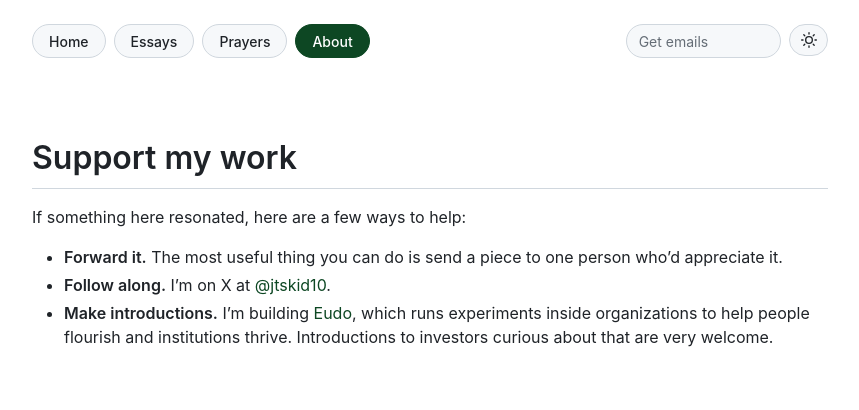
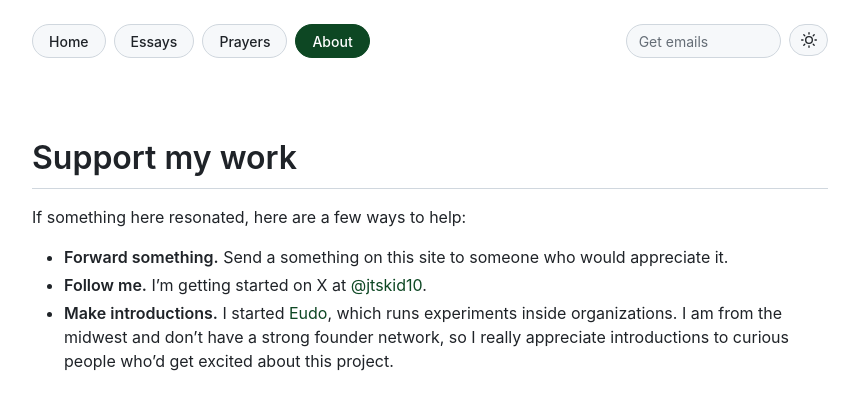
Before and after one commit to jack-t-skidmore/jack-t-skidmore.github.io, a Jekyll site: the page built from support.md, in a window 1280 px wide. Shown: the top 410 px of the page, without its empty margins (210-1069 px from the left). Built offline with Jekyll 4.4.1, drawn with Linux system fonts in a browser that asks for light colours.

Commit message:
updated support page

```diff
--- a/support.md
+++ b/support.md
@@ -8,6 +8,6 @@ description: "A few ways to support Jack's writing and work."
 
 If something here resonated, here are a few ways to help:
 
-- **Forward it.** The most useful thing you can do is send a piece to one person who'd appreciate it.
-- **Follow along.** I'm on X at [@jtskid10](https://x.com/jtskid10).
-- **Make introductions.** I'm building [Eudo](/projects/eudo/), which runs experiments inside organizations to help people flourish and institutions thrive. Introductions to investors curious about that are very welcome.
+- **Forward something.** Send a something on this site to someone who would appreciate it.
+- **Follow me.** I'm getting started on X at [@jtskid10](https://x.com/jtskid10).
+- **Make introductions.** I started [Eudo](/projects/eudo/), which runs experiments inside organizations. I am from the midwest and don't have a strong founder network, so I really appreciate introductions to curious people who'd get excited about this project.
```
